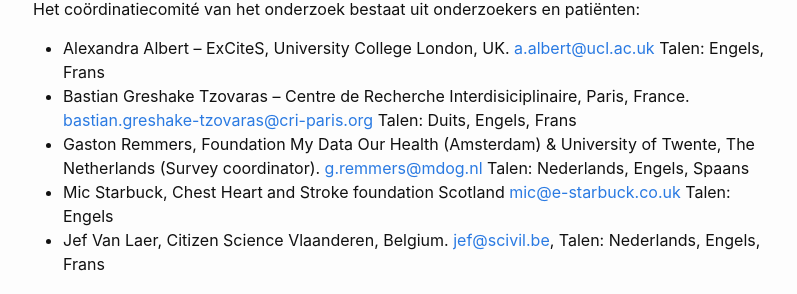
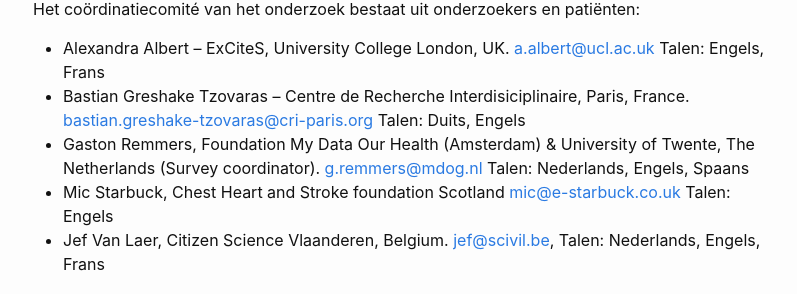
Before and after one commit to PeerProducedResearch/cs4h, a Jekyll site: the page built from dutch.markdown, in a window 1280 px wide and 900 px high, scrolled down 1583 px. Shown: the part 150-444 px from the top of the window, without its empty margins (237-1034 px from the left). Built offline with Jekyll 4.4.1, drawn with Linux system fonts in a browser that asks for light colours.

Commit message:
Update dutch.markdown

```diff
--- a/dutch.markdown
+++ b/dutch.markdown
@@ -38,7 +38,7 @@ Het onderzoek is goedgekeurd door de ethische toetsingscommissie van de Universi
 
 Het coördinatiecomité van het onderzoek bestaat uit onderzoekers en patiënten:
 - Alexandra Albert – ExCiteS, University College London, UK. [a.albert@ucl.ac.uk](mailto:a.albert@ucl.ac.uk) Talen: Engels, Frans
-- Bastian Greshake Tzovaras – Centre de Recherche Interdisiciplinaire, Paris, France. [bastian.greshake-tzovaras@cri-paris.org](mailto:bastian.greshake-tzovaras@cri-paris.org) Talen: Duits, Engels, Frans
+- Bastian Greshake Tzovaras – Centre de Recherche Interdisiciplinaire, Paris, France. [bastian.greshake-tzovaras@cri-paris.org](mailto:bastian.greshake-tzovaras@cri-paris.org) Talen: Duits, Engels
 - Gaston Remmers, Foundation My Data Our Health (Amsterdam) & University of Twente, The Netherlands (Survey coordinator). [g.remmers@mdog.nl](mailto:g.remmers@mdog.nl) Talen: Nederlands, Engels, Spaans
 - Mic Starbuck, Chest Heart and Stroke foundation Scotland [mic@e-starbuck.co.uk](mailto:mic@e-starbuck.co.uk) Talen: Engels
 - Jef Van Laer, Citizen Science Vlaanderen, Belgium. [jef@scivil.be](mailto:jef@scivil.be), Talen: Nederlands, Engels, Frans
```
